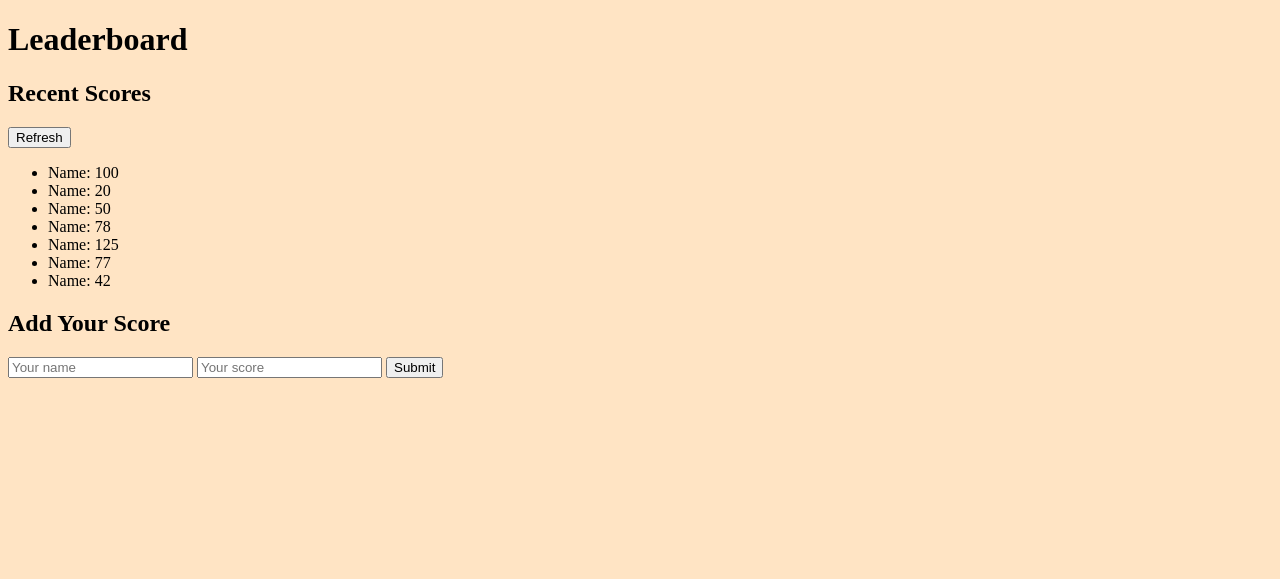
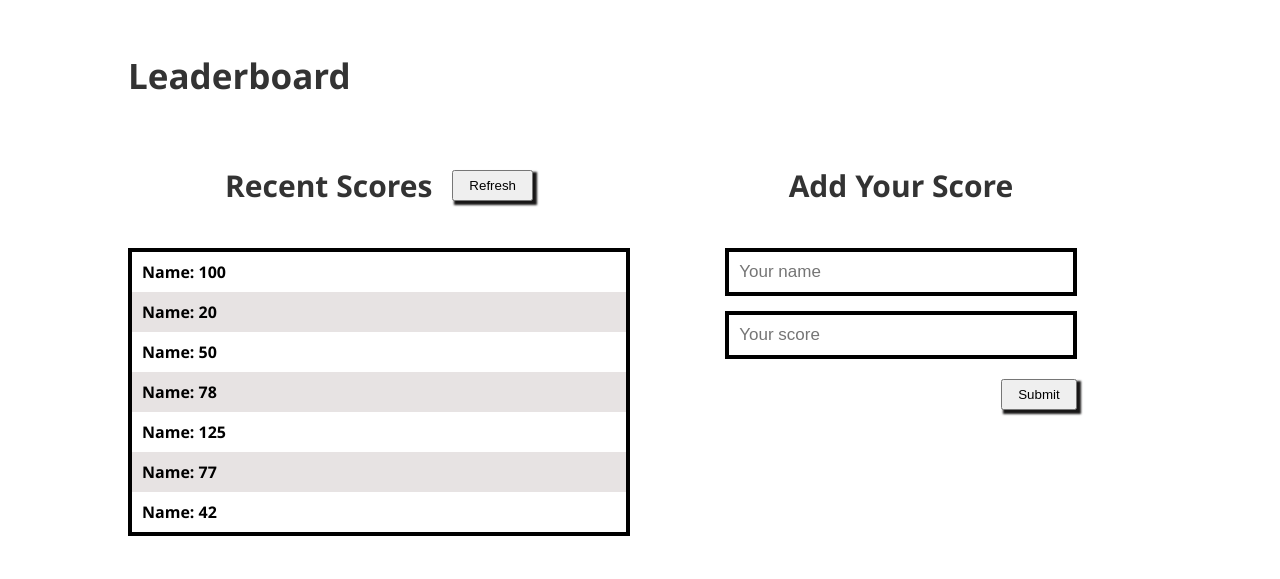
Before and after one commit to OLIPLICHE/Leaderboard, a website built with webpack: page src/index.html in a window 1280 px wide. Built offline with nearby package versions, Linux system fonts and the light colour scheme.

Commit message:
Updates css  file

```diff
--- a/src/style.css
+++ b/src/style.css
@@ -1,3 +1,122 @@
+* {
+  margin: 0;
+  padding: 0;
+  box-sizing: border-box;
+}
+
 body {
-    background-color: bisque;
+  font-family: 'Segoe UI', Tahoma, Geneva, Verdana, sans-serif;
+  line-height: 1.5;
+  background-color: #fff;
+  color: #333;
 }
+
+h1 {
+  font-size: 35px;
+}
+
+h2 {
+  font-size: 30px;
+}
+
+button {
+  padding: 6px 15px;
+  box-shadow: 3px 3px 2px 1px rgb(24, 23, 23);
+  cursor: pointer;
+}
+
+button:hover {
+  background-color: rgb(165, 161, 161);
+  color: rgb(238, 236, 236);
+  transform: scale(0.98);
+}
+
+#lb-main {
+  height: 100%;
+  width: 80%;
+  margin: 50px auto;
+  text-align: center;
+}
+
+.structure {
+  margin-top: 20px;
+}
+
+.recent-scores {
+  display: flex;
+  gap: 10px;
+  align-items: center;
+  justify-content: center;
+  margin: 0 auto;
+}
+
+.table {
+  margin: 40px 0;
+  padding: 0;
+  list-style: none;
+  color: black;
+  border: solid 4px black;
+  font-weight: bold;
+}
+
+.table li {
+  text-align: start;
+  padding: 8px 10px;
+}
+
+.table li:nth-child(even) {
+  background-color: rgb(231, 227, 227);
+}
+
+#form-section h2 {
+  margin-bottom: 40px;
+}
+
+#form {
+  display: flex;
+  flex-direction: column;
+  gap: 15px;
+  width: 80%;
+  margin: 0 auto;
+}
+
+input {
+  padding: 7px 10px;
+  border-radius: 0;
+  outline: none;
+  color: black;
+  border: solid 4px black;
+  font-size: 17px;
+}
+
+#form-section button {
+  align-self: flex-end;
+  margin-top: 5px;
+}
+
+@media all and (min-width: 768px) {
+  h1 {
+    text-align: start;
+    font-size: 35px;
+  }
+
+  .structure {
+    margin-top: 60px;
+    display: grid;
+    grid-template-columns: repeat(2, 1fr);
+    gap: 20px;
+  }
+
+  #form {
+    width: 70%;
+    margin: 0 auto;
+  }
+
+  input {
+    padding: 10px;
+  }
+
+  .recent-scores {
+    gap: 20px;
+  }
+}
```
